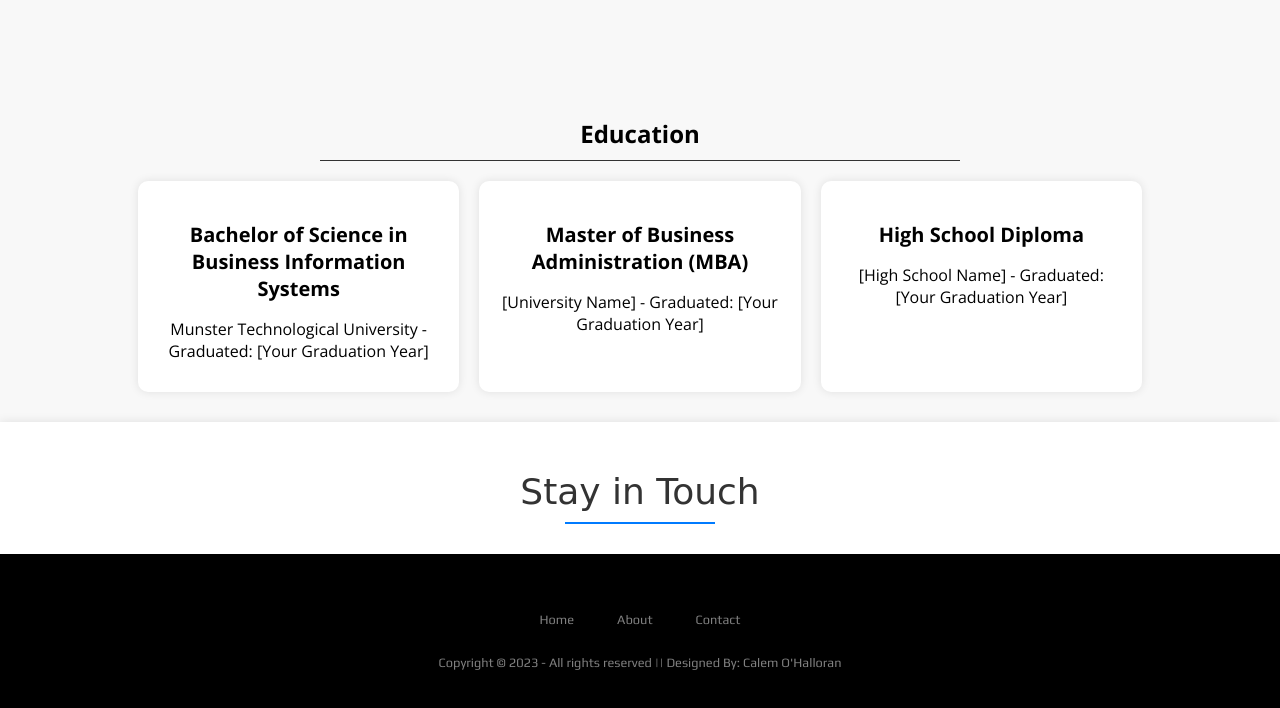
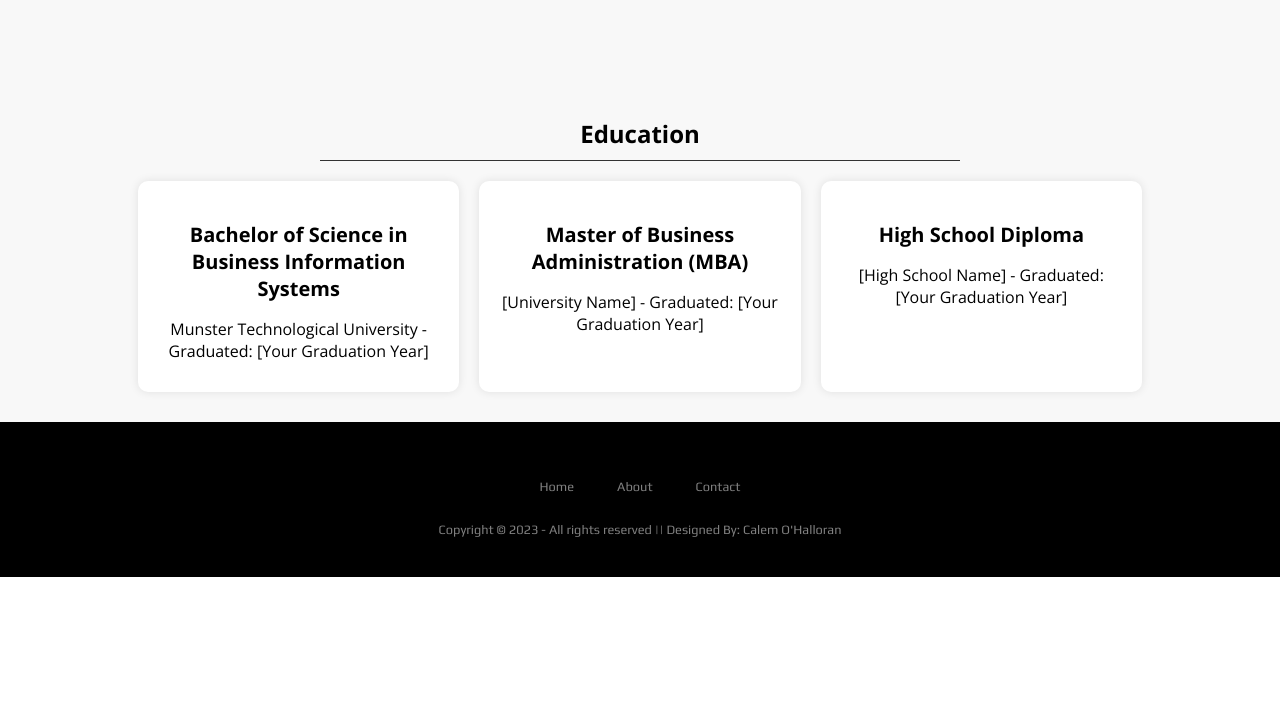
Before and after one commit to calemoh1999/Portfolio, a website: page CalemOHalloran/Index.html in a window 1280 px wide. Shown: the part 1662-2370 px from the top of the page. After the commit the page ends 2239 px from the top, so only its background shows below. Drawn offline with nearby package versions, Linux system fonts and the light colour scheme.

Commit message:
removing stay in touch button

```diff
--- a/CalemOHalloran/Index.html
+++ b/CalemOHalloran/Index.html
@@ -151,11 +151,6 @@
             </div>
         </div>
     </section>
-
-   <div class="stay-in-touch">
-    <h2>Stay in Touch</h2>
-    <div class="signature-line"></div>
-
 </div>
 
 <footer>
--- a/CalemOHalloran/Styles.css
+++ b/CalemOHalloran/Styles.css
@@ -161,31 +161,6 @@ header {
   }
 }
 
-/* Stay in touch section styles */
-
-.stay-in-touch {
-  text-align: center;
-  background-color: #fff;
-  padding: 20px 0;
-  width: 100%;
-  z-index: 999;
-  box-shadow: 0px 0px 10px rgba(0, 0, 0, 0.1);
-}
-
-.stay-in-touch h2 {
-  font-family: "Dancing Script", cursive;
-  font-size: 36px;
-  font-weight: normal;
-  margin-bottom: 10px;
-  color: #333;
-}
-
-.stay-in-touch .signature-line {
-  height: 2px;
-  width: 150px;
-  background-color: #007bff;
-  margin: 10px auto;
-}
 
 /* Footer styles */
 
@@ -194,18 +169,6 @@ header {
   padding: 30px 0;
   font-family: 'Play', sans-serif;
   text-align: center;
-}
-
-/* Create gradient overlay for the first 5% of the footer */
-.footer:before {
-  content: "";
-  position: absolute;
-  top: 0;
-  left: 0;
-  width: 100%;
-  height: 5%;
-  background: linear-gradient(to bottom, rgba(248, 248, 248, 0.95), #000);
-  z-index: -1; /* Place the overlay behind the footer content */
 }
 
 .footer .row {
```
Also changed, not shown: CalemOHalloran/about.html (+0 -7 lines).
